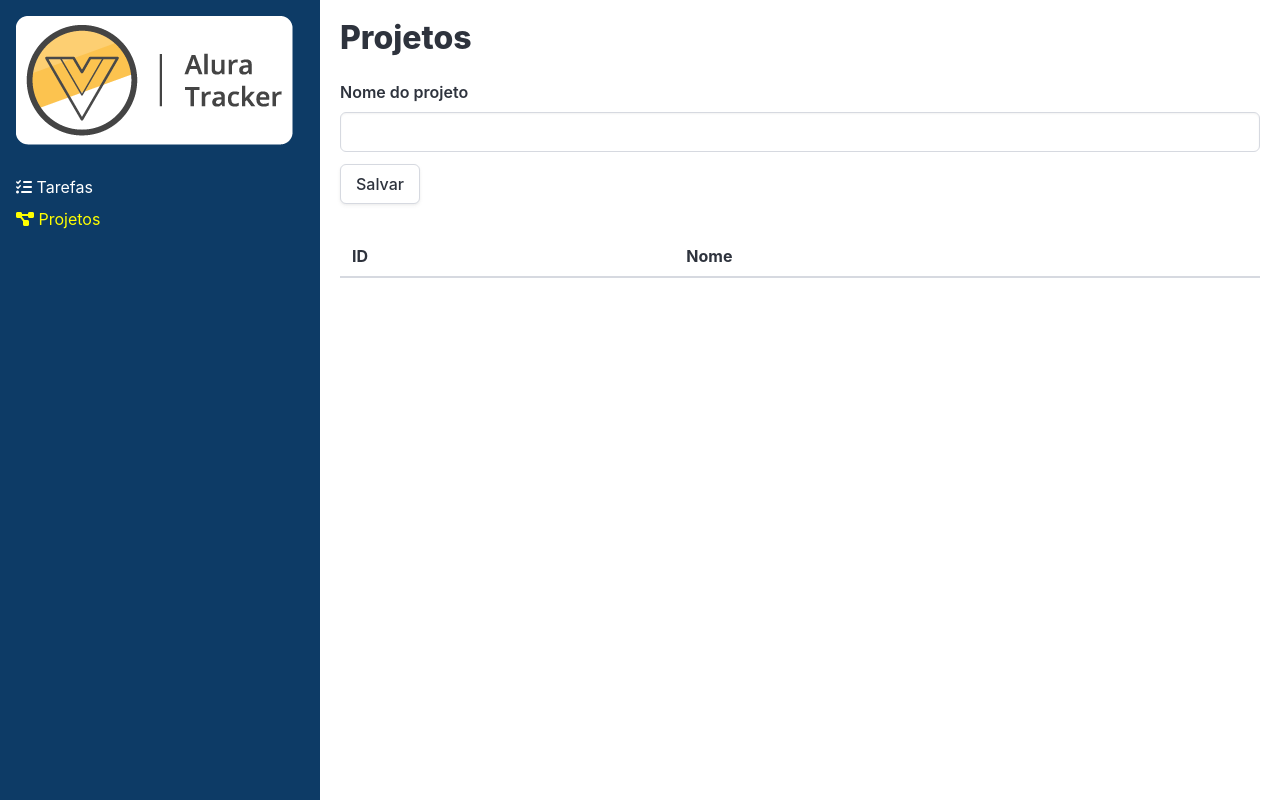
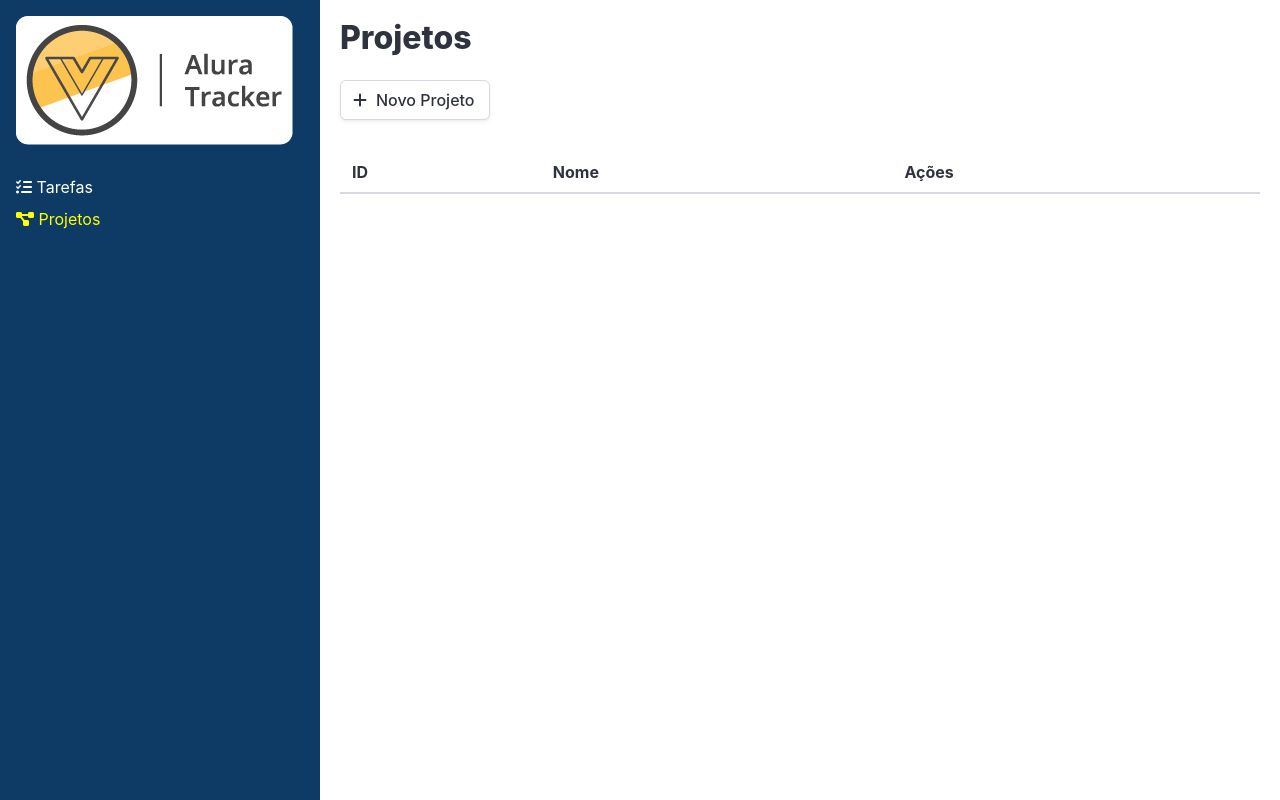
Before and after one commit to jconzatti/alura.vue.3, a Vue app in the folder alura-tracker/: page /#/projetos in a window 1280 px wide. Built offline with nearby package versions, Linux system fonts and the light colour scheme.

Commit message:
projetos refactoring

```diff
--- a/alura-tracker/src/roteador/index.ts
+++ b/alura-tracker/src/roteador/index.ts
@@ -1,3 +1,4 @@
+import FormularioProjeto from '@/views/FormularioProjeto.vue'
 import Projetos from '@/views/Projetos.vue'
 import Tarefas from '@/views/Tarefas.vue'
 import { createRouter, createWebHashHistory, type RouteRecordRaw } from 'vue-router'
@@ -13,6 +14,16 @@
     name: 'projetos',
     component: Projetos,
   },
+  {
+    path: '/projetos/novo',
+    name: 'novo-projeto',
+    component: FormularioProjeto,
+  },
+  {
+    path: '/projetos/:id',
+    name: 'editar-projeto',
+    component: FormularioProjeto,
+  },
 ]
 const roteador = createRouter({
   history: createWebHashHistory(),
--- /dev/null
+++ b/alura-tracker/src/views/FormularioProjeto.vue
@@ -0,0 +1,47 @@
+<script lang="ts">
+import { useStore } from '@/store'
+import { defineComponent } from 'vue'
+
+export default defineComponent({
+  name: 'FormularioProjeto',
+  data() {
+    return {
+      nomeDoProjeto: '' as string,
+    }
+  },
+  methods: {
+    salvarProjeto() {
+      this.store.commit('ADICIONAR_PROJETO', this.nomeDoProjeto)
+      this.nomeDoProjeto = ''
+      this.$router.push('/projetos')
+    },
+  },
+  setup() {
+    const store = useStore()
+    return {
+      store,
+    }
+  },
+})
+</script>
+
+<template>
+  <section class="projetos">
+    <h1 class="title">Projeto</h1>
+    <form @submit.prevent="salvarProjeto">
+      <div class="field">
+        <label for="nome-projeto" class="label">Nome do projeto</label>
+        <input type="text" class="input" id="nome-projeto" v-model="nomeDoProjeto" />
+      </div>
+      <div class="field">
+        <button class="button" type="submit">Salvar</button>
+      </div>
+    </form>
+  </section>
+</template>
+
+<style lang="css" scoped>
+.projetos {
+  padding: 1.25rem;
+}
+</style>
--- a/alura-tracker/src/views/Projetos.vue
+++ b/alura-tracker/src/views/Projetos.vue
@@ -2,24 +2,14 @@
 <script lang="ts">
 import { useStore } from '@/store'
 import { computed, defineComponent } from 'vue'
+import { RouterLink } from 'vue-router'
 
 export default defineComponent({
   name: 'Projetos',
-  data() {
-    return {
-      nomeDoProjeto: '' as string,
-    }
-  },
-  methods: {
-    salvarProjeto() {
-      this.store.commit('ADICIONAR_PROJETO', this.nomeDoProjeto)
-      this.nomeDoProjeto = ''
-    },
-  },
+  components: { RouterLink },
   setup() {
     const store = useStore()
     return {
-      store,
       projetos: computed(() => store.state.projetos),
     }
   },
@@ -29,26 +19,31 @@
 <template>
   <section class="projetos">
     <h1 class="title">Projetos</h1>
-    <form @submit.prevent="salvarProjeto">
-      <div class="field">
-        <label for="nome-projeto" class="label">Nome do projeto</label>
-        <input type="text" class="input" id="nome-projeto" v-model="nomeDoProjeto" />
-      </div>
-      <div class="field">
-        <button class="button" type="submit">Salvar</button>
-      </div>
-    </form>
+    <RouterLink to="/projetos/novo" class="button">
+      <span class="icon is-small">
+        <i class="fas fa-plus"></i>
+      </span>
+      <span>Novo Projeto</span>
+    </RouterLink>
     <table class="table is-fullwidth">
       <thead>
         <tr>
           <th>ID</th>
           <th>Nome</th>
+          <th>Ações</th>
         </tr>
       </thead>
       <tbody>
         <tr v-for="lProjeto in projetos" :key="lProjeto.id">
           <td>{{ lProjeto.id }}</td>
           <td>{{ lProjeto.nome }}</td>
+          <td>
+            <RouterLink :to="`/projetos/${lProjeto.id}`" class="button">
+              <span class="icon is-small">
+                <i class="fas fa-pencil-alt"></i>
+              </span>
+            </RouterLink>
+          </td>
         </tr>
       </tbody>
     </table>
```
